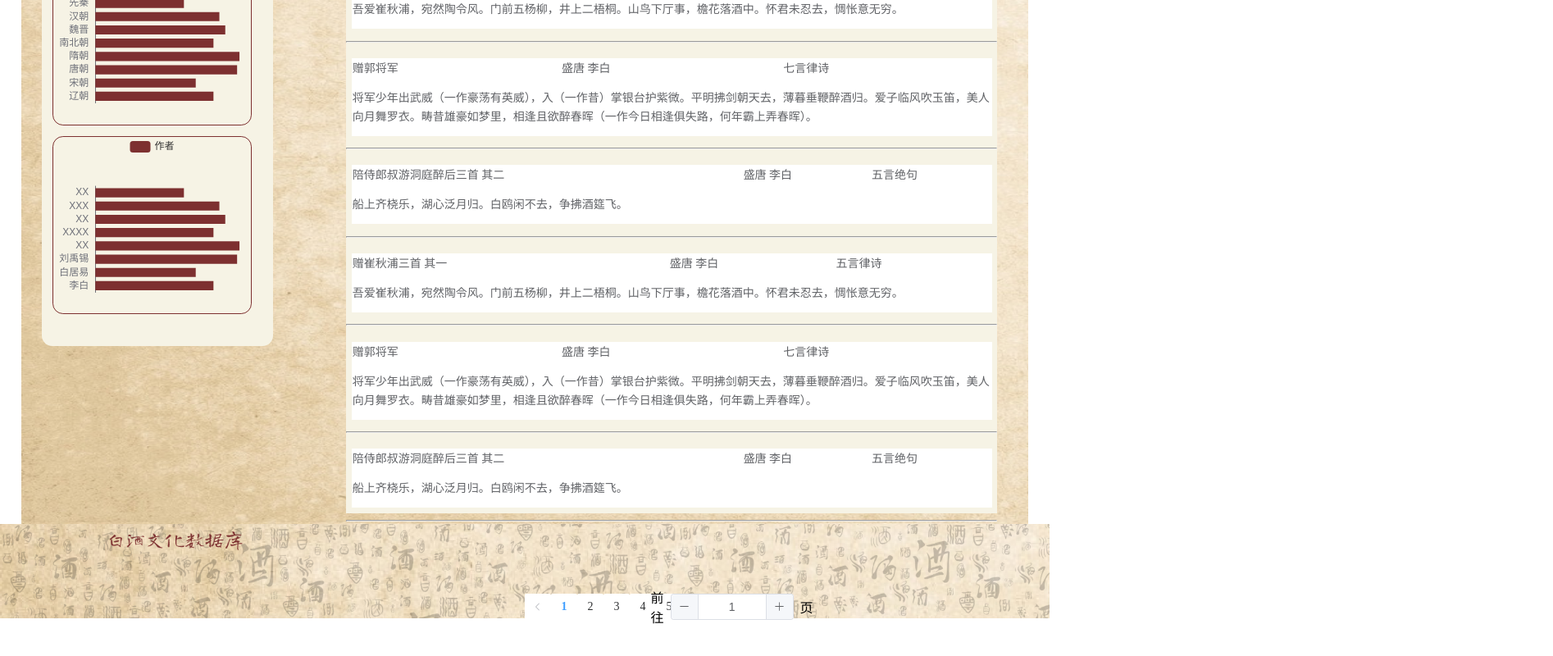
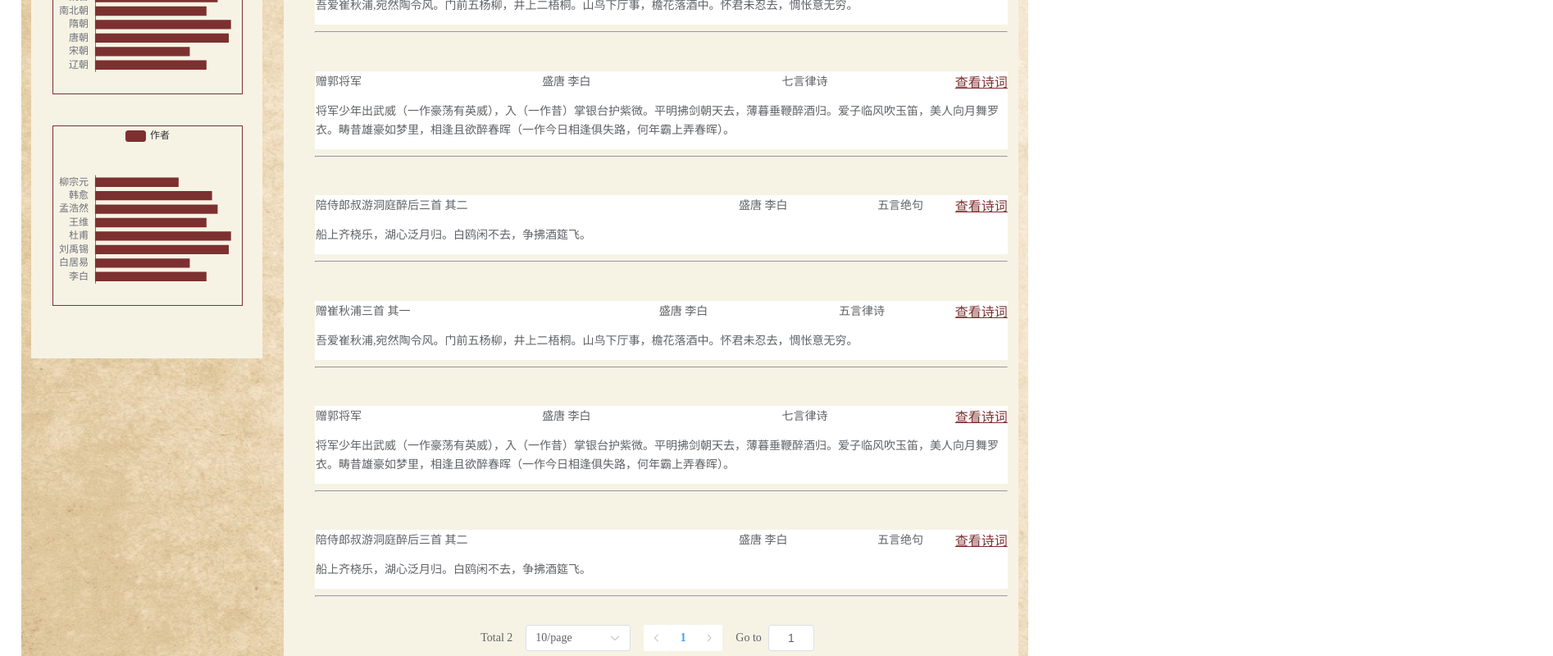
Before and after one commit to zy-xiaoyuer/Baijiu_Front, a Vue app: page /winePoetry in a window 1280 px wide. Shown: the part 340-1140 px from the top of the page at 82% size, 1894 px wide, since content can reach past the window. Before the commit the page ends 1104 px from the top, so only its background shows below. Built offline with nearby package versions, Linux system fonts and the light colour scheme.

Commit message:
Update WinePoetry.vue

```diff
--- a/src/views/winePoetry/WinePoetry.vue
+++ b/src/views/winePoetry/WinePoetry.vue
@@ -8,299 +8,213 @@
           placeholder="检索你感兴趣的内容"
           clearable
         />
-        <el-button type="primary" color="#7D3030" class="sbutton"
-          >搜索</el-button
-        >
+        <el-button type="primary" class="sbutton" @click="searchPoems">
+          搜索
+        </el-button>
       </div>
     </div>
 
+    <div class="main-content">
       <div id="rank" ref="rank" class="rank">
         分类统计
-      <div id="rank1" ref="rank1" class="rank1">朝代</div>
-      <div id="rank2" ref="rank2" class="rank2">作者</div>
+        <div id="rank1" ref="rank1" class="rank1"></div>
+        <div id="rank2" ref="rank2" class="rank2"></div>
       </div>
 
       <div class="text">
-      <h3>共100条数据</h3>
+        <h3>共{{ total }}条数据</h3>
         <hr />
-      <!-- <router-link to="/JuTi"> -->
+        <div
+          v-for="(poem, index) in paginatedPoems"
+          :key="index"
+          class="poem-item"
+        >
           <el-descriptions
-        class="margin-top1"
             :column="3"
             :size="size"
             :style="blockMargin"
+            class="poem-description custom-descriptions"
           >
-        <el-descriptions-item class="shiming1"
-          >赠崔秋浦三首 其一</el-descriptions-item
+            <el-descriptions-item class="custom-title">{{
+              poem.title
+            }}</el-descriptions-item>
+            <el-descriptions-item class="custom-author">{{
+              poem.author
+            }}</el-descriptions-item>
+            <el-descriptions-item class="custom-type">{{
+              poem.type
+            }}</el-descriptions-item>
+            <el-descriptions-item class="custom-content">{{
+              poem.content
+            }}</el-descriptions-item>
+          </el-descriptions>
+
+          <router-link
+            class="view-link"
+            :to="{
+              name: 'winePoetryDetail',
+              params: { winePoetryDetailId: poem.id },
+            }"
           >
-        <el-descriptions-item class="shiren1">盛唐 李白</el-descriptions-item>
-        <el-descriptions-item class="leixing1">五言律诗</el-descriptions-item>
-        <el-descriptions-item class="shici1">
-          吾爱崔秋浦，宛然陶令风。门前五杨柳，井上二梧桐。山鸟下厅事，檐花落酒中。怀君未忍去，惆怅意无穷。
-        </el-descriptions-item>
-      </el-descriptions>
-      <el-button link @click="toOut1" class="btn"> 查看诗词细节 </el-button>
+            查看诗词
+          </router-link>
           <hr />
-      <!-- </router-link> -->
-      <!-- <router-view></router-view> -->
-      <el-descriptions
-        class="margin-top2"
-        :column="3"
+        </div>
+        <div class="demo-pagination-block">
+          <el-pagination
+            v-model:current-page="currentPage4"
+            v-model:page-size="pageSize4"
+            :page-sizes="[10, 20, 30, 40]"
             :size="size"
-        :style="blockMargin"
-      >
-        <el-descriptions-item class="shiming2">赠郭将军</el-descriptions-item>
-        <el-descriptions-item class="shiren2">盛唐 李白</el-descriptions-item>
-        <el-descriptions-item class="leixing2">七言律诗</el-descriptions-item>
-        <el-descriptions-item class="shici2">
-          将军少年出武威（一作豪荡有英威），入（一作昔）掌银台护紫微。平明拂剑朝天去，薄暮垂鞭醉酒归。爱子临风吹玉笛，美人向月舞罗衣。畴昔雄豪如梦里，相逢且欲醉春晖（一作今日相逢俱失路，何年霸上弄春晖）。
-        </el-descriptions-item>
-      </el-descriptions>
-      <hr />
-      <el-descriptions
-        class="margin-top3"
-        :column="3"
-        :size="size"
-        :style="blockMargin"
-      >
-        <el-descriptions-item class="shiming3"
-          >陪侍郎叔游洞庭醉后三首 其二</el-descriptions-item
-        >
-        <el-descriptions-item class="shiren3">盛唐 李白</el-descriptions-item>
-        <el-descriptions-item class="leixing3">五言绝句</el-descriptions-item>
-        <el-descriptions-item class="shici3">
-          船上齐桡乐，湖心泛月归。白鸥闲不去，争拂酒筵飞。
-        </el-descriptions-item>
-      </el-descriptions>
-      <hr />
-      <el-descriptions
-        class="margin-top4"
-        :column="3"
-        :size="size"
-        :style="blockMargin"
-      >
-        <el-descriptions-item class="shiming1"
-          >赠崔秋浦三首 其一</el-descriptions-item
-        >
-        <el-descriptions-item class="shiren1">盛唐 李白</el-descriptions-item>
-        <el-descriptions-item class="leixing1">五言律诗</el-descriptions-item>
-        <el-descriptions-item class="shici1">
-          吾爱崔秋浦，宛然陶令风。门前五杨柳，井上二梧桐。山鸟下厅事，檐花落酒中。怀君未忍去，惆怅意无穷。
-        </el-descriptions-item>
-      </el-descriptions>
-      <hr />
-      <el-descriptions
-        class="margin-top5"
-        :column="3"
-        :size="size"
-        :style="blockMargin"
-      >
-        <el-descriptions-item class="shiming2">赠郭将军</el-descriptions-item>
-        <el-descriptions-item class="shiren2">盛唐 李白</el-descriptions-item>
-        <el-descriptions-item class="leixing2">七言律诗</el-descriptions-item>
-        <el-descriptions-item class="shici2">
-          将军少年出武威（一作豪荡有英威），入（一作昔）掌银台护紫微。平明拂剑朝天去，薄暮垂鞭醉酒归。爱子临风吹玉笛，美人向月舞罗衣。畴昔雄豪如梦里，相逢且欲醉春晖（一作今日相逢俱失路，何年霸上弄春晖）。
-        </el-descriptions-item>
-      </el-descriptions>
-      <hr />
-      <el-descriptions
-        class="margin-top6"
-        :column="3"
-        :size="size"
-        :style="blockMargin"
-      >
-        <el-descriptions-item class="shiming3"
-          >陪侍郎叔游洞庭醉后三首 其二</el-descriptions-item
-        >
-        <el-descriptions-item class="shiren3">盛唐 李白</el-descriptions-item>
-        <el-descriptions-item class="leixing3">五言绝句</el-descriptions-item>
-        <el-descriptions-item class="shici3">
-          船上齐桡乐，湖心泛月归。白鸥闲不去，争拂酒筵飞。
-        </el-descriptions-item>
-      </el-descriptions>
-      <hr />
-      <el-pagination class="page"
-        :page-size="2"
-        :pager-count="5"
-        layout="prev, pager, next"
-        :total="10"
+            :disabled="disabled"
+            :background="background"
+            layout="total, sizes, prev, pager, next, jumper"
+            :total="2"
+            @current-change="handlePageChange"
           />
-      <el-space class="vertical">
-        <el-space
-          >前往 <el-input-number v-model="num" />页
-          <template #decrease-icon>
-            <el-icon>
-              <ArrowDown />
-            </el-icon>
-          </template>
-        </el-space>
-      </el-space>
+        </div>
+      </div>
     </div>
   </div>
 </template>
+
 <script lang="ts" setup>
-// import geoJson from "@/assets/json/china.json";
 import * as echarts from "echarts";
-// import poi from "@/assets/json/position.json";
-// import "echarts-gl";
-import {
-  onMounted,
-  ref,
-  watch,
-  onUnmounted,
-  reactive,
-  computed,
-  methods,
-} from "vue";
-// import { textProps } from "element-plus";
+import { onMounted, ref, computed, watch } from "vue";
 import type { ComponentSize } from "element-plus";
-// import { ArrowDown, ArrowUp, Minus, Plus } from "@element-plus/icons-vue";
 
 const input = ref("");
+const num = ref(1);
+// const size = ref("default");
+const selectedPageSize = ref(10); // 默认每页条数
 
-const activeNames = ref(["1"]);
-const handleChange = (val: string[]) => {
-  console.log(val);
-};
-const num = ref(1);
-
+const currentPage4 = ref(1);
+const pageSize4 = ref(10);
 const size = ref<ComponentSize>("default");
 
-const markCharts1 = () => {
-  var chartDom = document.getElementById("rank1");
+const poems = ref([
+  {
+    id: 1,
+    title: "赠崔秋浦三首 其一",
+    author: "盛唐 李白",
+    type: "五言律诗",
+    content:
+      "吾爱崔秋浦,宛然陶令风。门前五杨柳，井上二梧桐。山鸟下厅事，檐花落酒中。怀君未忍去，惆怅意无穷。",
+  },
+  {
+    id: 2,
+    title: "赠郭将军",
+    author: "盛唐 李白",
+    type: "七言律诗",
+    content:
+      "将军少年出武威（一作豪荡有英威），入（一作昔）掌银台护紫微。平明拂剑朝天去，薄暮垂鞭醉酒归。爱子临风吹玉笛，美人向月舞罗衣。畴昔雄豪如梦里，相逢且欲醉春晖（一作今日相逢俱失路，何年霸上弄春晖）。",
+  },
+  {
+    id: 3,
+    title: "陪侍郎叔游洞庭醉后三首 其二",
+    author: "盛唐 李白",
+    type: "五言绝句",
+    content: "船上齐桡乐，湖心泛月归。白鸥闲不去，争拂酒筵飞。",
+  },
+  {
+    id: 4,
+    title: "赠崔秋浦三首 其一",
+    author: "盛唐 李白",
+    type: "五言律诗",
+    content:
+      "吾爱崔秋浦,宛然陶令风。门前五杨柳，井上二梧桐。山鸟下厅事，檐花落酒中。怀君未忍去，惆怅意无穷。",
+  },
+  {
+    id: 5,
+    title: "赠郭将军",
+    author: "盛唐 李白",
+    type: "七言律诗",
+    content:
+      "将军少年出武威（一作豪荡有英威），入（一作昔）掌银台护紫微。平明拂剑朝天去，薄暮垂鞭醉酒归。爱子临风吹玉笛，美人向月舞罗衣。畴昔雄豪如梦里，相逢且欲醉春晖（一作今日相逢俱失路，何年霸上弄春晖）。",
+  },
+  {
+    id: 6,
+    title: "陪侍郎叔游洞庭醉后三首 其二",
+    author: "盛唐 李白",
+    type: "五言绝句",
+    content: "船上齐桡乐，湖心泛月归。白鸥闲不去，争拂酒筵飞。",
+  },
+  // 更多诗词
+]);
+
+const background = ref(false);
+const disabled = ref(false);
+
+
+const total = computed(() => poems.value.length);
+const maxPage = computed(() => Math.ceil(total.value / selectedPageSize.value));
+
+const paginatedPoems = computed(() => {
+  const start = (num.value - 1) * selectedPageSize.value;
+  return poems.value.slice(start, start + selectedPageSize.value);
+});
+
+watch(num, (newVal) => {
+  if (newVal > maxPage.value) {
+    num.value = maxPage.value;
+  } else if (newVal < 1) {
+    num.value = 1;
+  }
+});
+
+watch(selectedPageSize, () => {
+  num.value = 1; // 每次更改每页条数时，将页码重置为第一页
+});
+
+const searchPoems = () => {
+  // 搜索逻辑
+};
+
+const handlePageChange = (page) => {
+  num.value = page;
+};
+
+// const handlePageSizeChange = (value) => {
+//   selectedPageSize.value = value; // 更新每页条数
+// };
+
+const markCharts = (id, data, category) => {
+  var chartDom = document.getElementById(id);
   var myChart = echarts.init(chartDom);
-  var option;
-
-  option = {
-    tooltip: {
-      trigger: "axis",
-      axisPointer: {
-        type: "shadow",
-      },
-    },
-    legend: {
-      data: ["朝代"],
-    },
-    grid: {
-      left: "3%",
-      right: "4%",
-      bottom: "3%",
-      containLabel: true,
-    },
-    xAxis: [
-      {
-        type: "value",
-        show: false,
-      },
-    ],
-    yAxis: [
-      {
-        type: "category",
-        axisTick: {
-          show: false,
-        },
-        data: [
-          "辽朝",
-          "宋朝",
-          "唐朝",
-          "隋朝",
-          "南北朝",
-          "魏晋",
-          "汉朝",
-          "先秦",
-        ],
-      },
-    ],
+  var option = {
+    tooltip: { trigger: "axis", axisPointer: { type: "shadow" } },
+    legend: { data: [category] },
+    grid: { left: "3%", right: "4%", bottom: "3%", containLabel: true },
+    xAxis: [{ type: "value", show: false }],
+    yAxis: [{ type: "category", axisTick: { show: false }, data }],
     series: [
       {
-        name: "朝代",
+        name: category,
         type: "bar",
         color: "#7D3030",
-        label: {
-          show: false,
-          position: "inside",
-        },
-        emphasis: {
-          focus: "series",
-        },
+        label: { show: false, position: "inside" },
+        emphasis: { focus: "series" },
         data: [200, 170, 240, 244, 200, 220, 210, 150],
       },
     ],
   };
-
   option && myChart.setOption(option);
 };
-onMounted(async () => {
-  setTimeout(() => {
-    markCharts1();
-  }, 1000);
+
+onMounted(() => {
+  markCharts(
+    "rank1",
+    ["辽朝", "宋朝", "唐朝", "隋朝", "南北朝", "魏晋", "汉朝", "先秦"],
+    "朝代"
+  );
+  markCharts(
+    "rank2",
+    ["李白", "白居易", "刘禹锡", "杜甫", "王维", "孟浩然", "韩愈", "柳宗元"],
+    "作者"
+  );
 });
+</script>
 
-const markCharts2 = () => {
-  var chartDom = document.getElementById("rank2");
-  var myChart = echarts.init(chartDom);
-  var option;
-
-  option = {
-    tooltip: {
-      trigger: "axis",
-      axisPointer: {
-        type: "shadow",
-      },
-    },
-    legend: {
-      data: ["作者"],
-    },
-    grid: {
-      left: "3%",
-      right: "4%",
-      bottom: "3%",
-      containLabel: true,
-    },
-    xAxis: [
-      {
-        type: "value",
-        show: false,
-      },
-    ],
-    yAxis: [
-      {
-        type: "category",
-        axisTick: {
-          show: false,
-        },
-        data: ["李白", "白居易", "刘禹锡", "XX", "XXXX", "XX", "XXX", "XX"],
-      },
-    ],
-    series: [
-      {
-        name: "作者",
-        type: "bar",
-        color: "#7D3030",
-        label: {
-          show: false,
-          position: "inside",
-        },
-        emphasis: {
-          focus: "series",
-        },
-        data: [200, 170, 240, 244, 200, 220, 210, 150],
-      },
-    ],
-  };
-
-  option && myChart.setOption(option);
-};
-onMounted(async () => {
-  setTimeout(() => {
-    markCharts2();
-  }, 1000);
-});
-
-const toOut1 = () => {
-  window.location.href = "/WinePoetryDetail";
-};
-</script>
 <style lang="less" scoped>
 .about {
   background-image: url("@/assets/images/background.jpg");
@@ -309,120 +223,85 @@ const toOut1 = () => {
   width: 96vw;
   margin-left: 2vw;
   padding: 0 0 5vw 0;
+
   .serachTop {
-    height: 25vw;
+    height: 10vw;
     width: 100vw;
     margin-left: -2vw;
-    background-size: 100% 100%;
-    // border: 1px solid #000;
+    background-size: 100%;
     .serach {
       padding: 1vw 0 0 37vw;
       .input {
         width: 24vw;
         margin-right: 1vw;
-        font-size: 0.8rem;
       }
       .sbutton {
         font-size: 1rem;
       }
     }
   }
+
+  .main-content {
+    display: flex;
+    align-items: flex-start;
+    gap: 2vw;
+  }
+
   .rank {
-    position: relative;
+    top: 1vw;
+    margin-left: 1vw;
+    width: 18vw;
+    background: #f6f3e5;
     padding: 2vw;
-    left: 2vw;
-    top: -12vw;
-    width: 18vw;
-    height: 38vw;
-    border-radius: 1vw;
-    opacity: 1;
-
-    background: #f6f3e5;
-    .rank1 {
-      position: absolute;
-      left: 1vw;
-      top: 4vw;
-      width: 19vw;
+    .rank1,
+    .rank2 {
+      width: 100%;
       height: 17vw;
-      border-radius: 1vw;
-      opacity: 1;
-
-      box-sizing: border-box;
-      border: 1px solid #7d3030;
-    }
-    .rank2 {
-      position: absolute;
-      left: 1vw;
-      top: 22vw;
-      width: 19vw;
-      height: 17vw;
-      border-radius: 1vw;
-      opacity: 1;
-
-      box-sizing: border-box;
+      margin-bottom: 3vw;
       border: 1px solid #7d3030;
     }
   }
+
   .text {
+    flex: 1;
+    background: #f6f3e5;
+    padding: 2vw;
+    margin-right: 1vw;
+
+    .poem-item {
+      width: 100%;
+      background: #f6f3e5;
+      border-radius: 0.5vw;
+      padding: 1vw;
+      position: relative;
+      margin-bottom: 1vw;
+    }
+
+    .custom-descriptions {
+      .custom-title,
+      .custom-author,
+      .custom-type {
+        color: #3D3D3D; /* 标题、作者、类型的颜色 */
+      }
+
+      .custom-content {
+        color: #908D8D; /* 诗句内容颜色 */
+      }
+    }
+
+    .view-link {
       position: absolute;
-    // padding: 2vw;
-    left: 33vw;
-    top: 17vw;
-    width: 62vw;
-    height: 55vw;
-    border-radius: 1px;
-    opacity: 1;
+      top: 1vw;
+      right: 1vw;
+      color: #7d3030;
+      text-decoration: underline;
+    }
 
-    background: #f6f3e5;
-    .btn {
-      position: absolute;
-      width: 115vw;
-      top: 4vw;
-    }
-    .el-descriptions {
-      margin-top: 1vw;
-      padding: 0.5vw;
-      background-color: #f6f3e5;
-    }
-    .margin-top1 {
-      margin-top: 1vw;
-    }
-    .margin-top2 {
-      margin-top: 1vw;
-    }
-    .margin-top3 {
-      margin-top: 1vw;
-    }
-    .margin-top4 {
-      margin-top: 1vw;
-    }
-    .margin-top5 {
-      margin-top: 1vw;
-    }
-    .margin-top6 {
-      margin-top: 1vw;
-    }
-    .page{
-      position: relative;
-      left: 17vw;
-      top: 7vw;
-      width: 12vw;
-      height: 1vw;
-      opacity: 1;
-      box-sizing: border-box;
-    }
-    .vertical {
-      position: relative;
-      left: 29vw;
-      top: 6vw;
-      width: 12vw;
-      height: 1vw;
-      opacity: 1;
-
-      // background: #ffffff;
-
-      box-sizing: border-box;
-      // border: 1px solid rgba(145, 119, 119, 0.8);
+    .demo-pagination-block {
+      display: flex;
+      justify-content: center; /* 使分页组件居中对齐 */
+      align-items: center;
+      gap: 1vw;
     }
   }
 }
```
Lines whose indentation alone changed are shown as unchanged.
